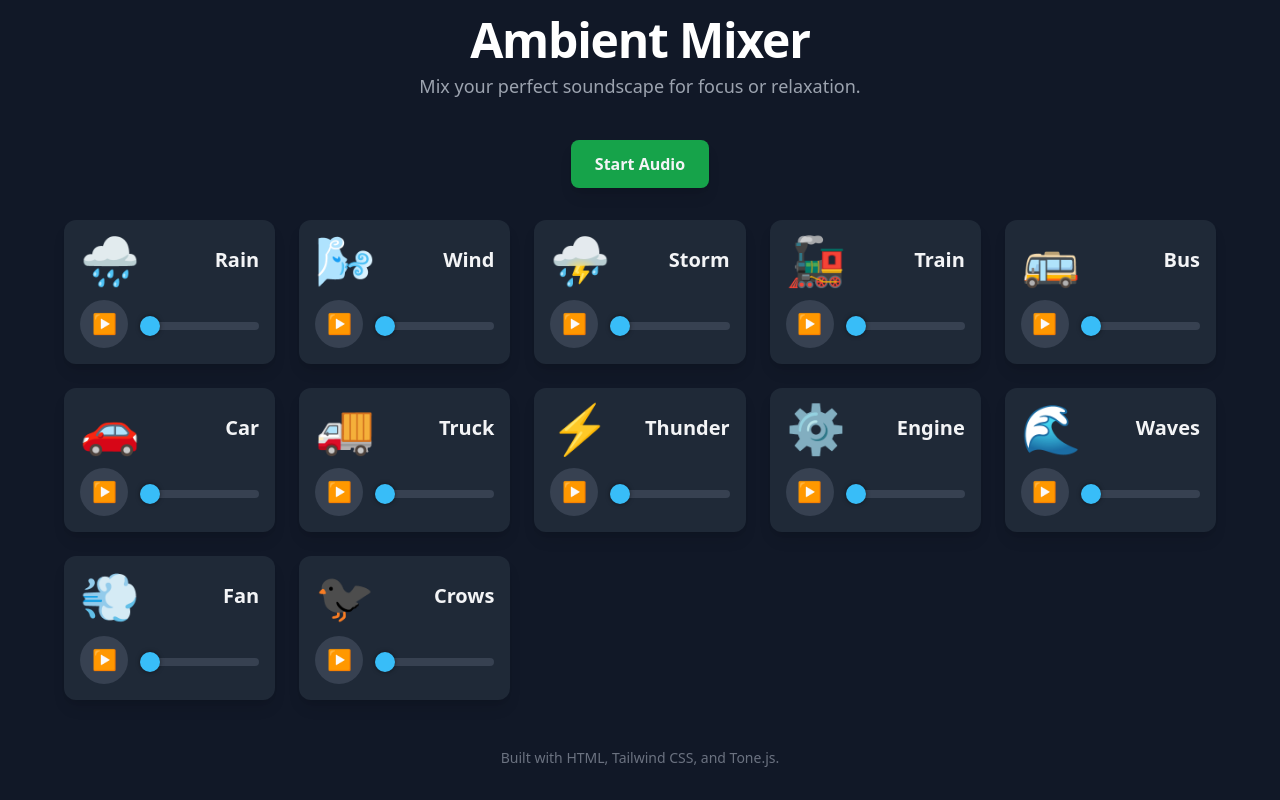
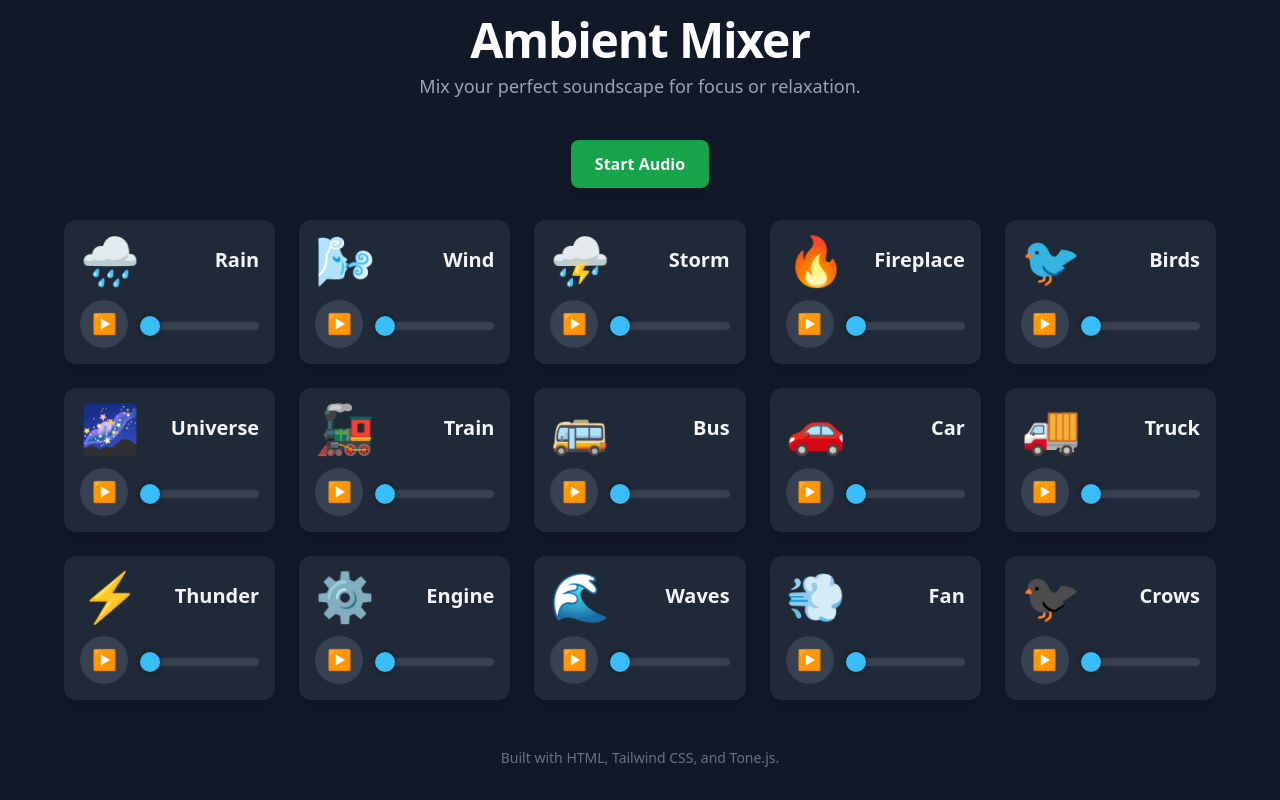
Before and after one commit to navneet-20/sleep, a plain HTML site: page index.html in a window 1280 px wide. Drawn offline with nearby package versions, Linux system fonts and the light colour scheme; no server answers.

Commit message:
Update index.html

```diff
--- a/index.html
+++ b/index.html
@@ -139,6 +139,9 @@
             { name: "Rain", icon: "🌧️", path: "./assets/rain.mp3" },
             { name: "Wind", icon: "🌬️", path: "./assets/wind.mp3" },
             { name: "Storm", icon: "⛈️", path: "./assets/storm.mp3" },
+            { name: "Fireplace", icon: "🔥", path: "./assets/fireplace.mp3" }, // Added
+            { name: "Birds", icon: "🐦", path: "./assets/birds.mp3" },         // Added
+            { name: "Universe", icon: "🌌", path: "./assets/universe.mp3" },   // Added
             { name: "Train", icon: "🚂", path: "./assets/train.mp3" },
             { name: "Bus", icon: "🚌", path: "./assets/bus.mp3" },
             { name: "Car", icon: "🚗", path: "./assets/car.mp3" },
```
